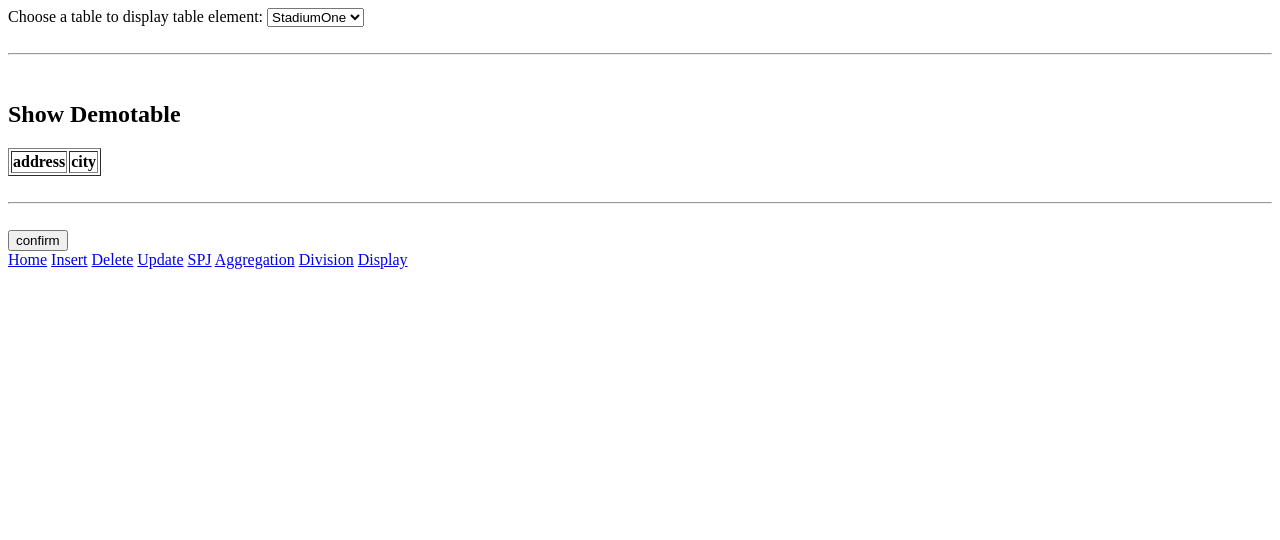
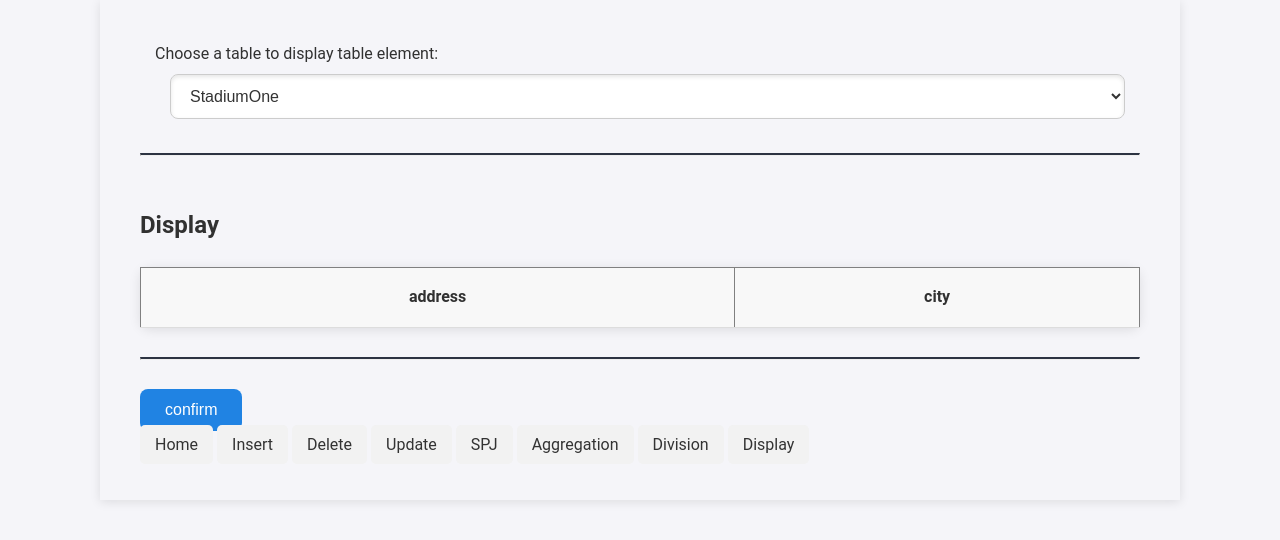
Before and after one commit to marc-roct/2022-FIFA-World-Cup-Database, a website: page public/display.html in a window 1280 px wide. Drawn offline with Linux system fonts and the light colour scheme.

Commit message:
improved visuals

```diff
--- a/public/display.html
+++ b/public/display.html
@@ -3,6 +3,7 @@
 <head>
     <meta charset="UTF-8">
     <title>Title</title>
+    <link rel="stylesheet" href="styles.css">
 </head>
 <body>
 
@@ -33,7 +34,7 @@
 
 <!-- Show 'Demotable'.
     Data will be fetched and inserted here dynamically using JavaScript. -->
-<h2>Show Demotable</h2>
+<h2>Display</h2>
 <table id="displayTable" border="1">
     <thead id="tableHeadFields"></thead>
     <tbody id="tableBody"></tbody>
--- a/public/styles.css
+++ b/public/styles.css
@@ -1,16 +1,17 @@
 /* GLOBAL STYLES */
 body {
-    font-family: -apple-system, BlinkMacSystemFont, "Segoe UI", Roboto, "Helvetica Neue", Arial, sans-serif;
+    font-family: 'Roboto', sans-serif;
     padding: 40px;
-    max-width: 800px;
+    max-width: 1000px;
     margin: auto;
-    line-height: 1.6;
-    background-color: #fffef5f9;
+    line-height: 1.8;
+    background-color: #f5f5f9;
     color: #313131;
+    box-shadow: 0 2px 10px rgba(0, 0, 0, 0.1);
 }
 
 hr {
-    border-top: 2px solid rgb(44, 51, 62);
+    border-top: 2px solid #2c3342;
     margin: auto;
 }
 
@@ -19,64 +20,89 @@ table {
     width: 100%;
     border-collapse: collapse;
     background-color: #fff;
-    box-shadow: 0 1px 12px rgba(0, 0, 0, 0.1);
-    border-radius: 5px;
+    box-shadow: 0 2px 12px rgba(0, 0, 0, 0.1);
+    border-radius: 10px;
 }
 
 th, td {
-    padding: 12px 15px;
+    padding: 15px 20px;
     border-bottom: 1px solid #ddd;
 }
 
 th {
-    background-color: #f2f2f2;
+    background-color: #f8f8f8;
     font-weight: bold;
 }
 
-tr:last-child td {
-    border-bottom: none;
+tr:nth-child(even) {
+    background-color: #f2f2f2;
 }
 
 tr:hover {
-    background-color: #f5f5f5;
+    background-color: #eaeaea;
     cursor: pointer;
 }
 
-button {
-    background-color: rgb(32, 107, 227);
+/* BUTTON AND INPUT STYLES */
+button, input, select {
+    background-color: #2083e3;
     color: #fff;
-    padding: 10px 20px;
+    padding: 12px 25px;
     font-size: 16px;
     border: none;
-    border-radius: 5px;
+    border-radius: 8px;
     cursor: pointer;
-    transition: background-color 0.3s;
+    transition: background-color 0.3s, transform 0.3s;
     outline: none;
 }
 
-button:hover {
-    background-color: rgb(22, 87, 207);
+button:hover, input:hover, select:hover {
+    background-color: #1667cf;
+    transform: translateY(-2px);
 }
 
 button:active {
-    background-color: rgb(12, 67, 187);
+    background-color: #0c43bb;
 }
 
 /* INPUT STYLES */
-input, textarea {
-    width: 100%;
-    padding: 10px 15px;
+input, textarea, select {
+    width: calc(100% - 30px); /* Adjust width to account for padding */
+    padding: 12px 15px;
     font-size: 16px;
     border: 1px solid #ccc;
-    border-radius: 5px;
+    border-radius: 8px;
     background-color: #fff;
     color: #333;
-    box-shadow: inset 0 1px 3px rgba(0, 0, 0, 0.1);
-    margin-bottom: 10px;
+    box-shadow: inset 0 2px 4px rgba(0, 0, 0, 0.1);
+    display: block; /* Makes the element block level */
+    margin-left: auto; /* Aligns block level elements to the center */
+    margin-right: auto;
 }
 
 input::placeholder, textarea::placeholder {
     color: #aaa;
+}
+
+label {
+    display: block; /* Make labels block level for alignment */
+    margin-bottom: 5px; /* Space between label and input field */
+    text-align: left; /* Align the text of the label to the left */
+    margin-left: 15px; /* Aligns label with the input field */
+}
+
+/* NAVIGATION STYLES */
+nav a {
+    background-color: #f2f2f2;
+    color: #333;
+    padding: 10px 15px;
+    border-radius: 5px;
+    text-decoration: none;
+    transition: background-color 0.3s;
+}
+
+nav a:hover {
+    background-color: #e2e2e2;
 }
 
 /* OTHER STYLES */
```
Also changed, not shown: public/delete.html (+1 -0 lines), public/index.html (+1 -14 lines), public/insert.html (+1 -0 lines), public/selectionProjectionJoin.html (+1 -0 lines), public/update.html (+1 -0 lines).
